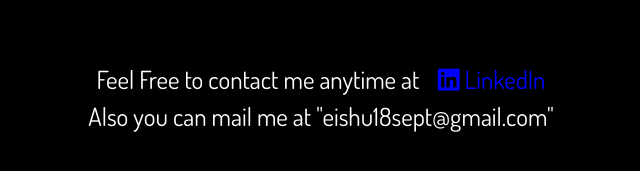
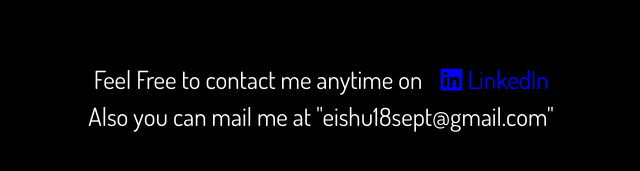
Before and after one commit to eishu18sept/eishu18sept.github.io, a plain HTML site: page contact.html in a window 1280 px wide. Shown: the part 605-776 px from the top of the page, 319-959 px from the left. Drawn offline with nearby package versions, Linux system fonts and the light colour scheme.

Commit message:
typo errors

```diff
--- a/contact.html
+++ b/contact.html
@@ -41,7 +41,7 @@
                     <button class="btn-dark p-2 m-3 rounded" style="width: 100px;" type="submit">Submit</button>
                 </form>
                 <div class="p-5">
-                    <span style="font-size: 25px;">Feel Free to contact me anytime at &emsp13; </span><a class="attached-link" href="https://www.linkedin.com/in/eishu-pal-89aaa6193/" target="_blank" style="text-decoration: none; font-size: 25px;"><i class="fab fa-linkedin" style="font-size: 25px; "> </i>  LinkedIn</a>
+                    <span style="font-size: 25px;">Feel Free to contact me anytime on &emsp13; </span><a class="attached-link" href="https://www.linkedin.com/in/eishu-pal-89aaa6193/" target="_blank" style="text-decoration: none; font-size: 25px;"><i class="fab fa-linkedin" style="font-size: 25px; "> </i>  LinkedIn</a>
                     <p style="font-size: 25px;">Also you can mail me at "eishu18sept@gmail.com"</p>
                 </div>
             </div>
```
